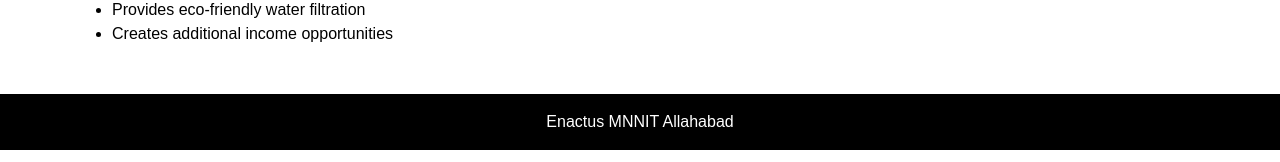
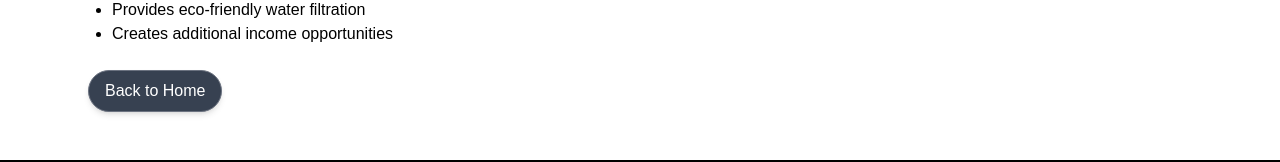
Before and after one commit to Manish-Sharma26/Enactus, a React (Create React App) app: page /neer in a window 1280 px wide. Shown: the part 686-848 px from the top of the page. Built offline with nearby package versions, Linux system fonts and the light colour scheme; the HTML template or start-up script is replaced by a standard one; a web font is replaced by a local one.

Commit message:
back button added

```diff
--- a/src/components/Moonj.js
+++ b/src/components/Moonj.js
@@ -1,7 +1,9 @@
 import React, { useState, useEffect } from 'react';
+import { useNavigate } from 'react-router-dom';
 
 const Moonj = () => {
   const [currentImageIndex, setCurrentImageIndex] = useState(0);
+  const navigate = useNavigate();  // Initialize useNavigate
   const images = [
     "https://enactus-mnnit.netlify.app/img/enactus/moonj/moonj%20(2).jpg",
     "https://enactus-mnnit.netlify.app/img/enactus/moonj/moonj%20(3).jpg",
@@ -9,12 +11,24 @@
   ];
 
   useEffect(() => {
+    window.scrollTo(0, 0);
     const interval = setInterval(() => {
       setCurrentImageIndex((prevIndex) => (prevIndex + 1) % images.length);
     }, 5000); // Change image every 5 seconds
 
     return () => clearInterval(interval);
   }, []); // Run once on component mount
+
+  const handleBackClick = () => {
+    navigate('/');  // Navigate to home page first
+    window.scrollTo(0,0);
+    setTimeout(() => {
+      const projectSection = document.querySelector('#projects');  // Target the projects section by ID
+      if (projectSection) {
+        projectSection.scrollIntoView({ behavior: 'smooth' });  // Smooth scroll to the project section
+      }
+    }, 500);  // Delay to ensure navigation completes
+  };
 
   return (
     <div className="container mx-auto px-8 py-12 mt-7">
@@ -51,6 +65,14 @@
           ))}
         </div>
       </div>
+      {/* Back Button */}
+      <button
+    onClick={handleBackClick}
+    className="mt-6 ml-14 px-4 py-2 bg-black text-white rounded-full border border-gray-500 hover:bg-gray-700 shadow-md"
+>
+    Back to Home
+</button>
+
     </div>
   );
 };
--- a/src/components/Neer.js
+++ b/src/components/Neer.js
@@ -1,7 +1,9 @@
 import React, { useState, useEffect } from 'react';
+import { useNavigate } from 'react-router-dom';
 
 const Neer = () => {
   const [currentImageIndex, setCurrentImageIndex] = useState(0);
+  const navigate = useNavigate();  // Initialize useNavigate
   const images = [
     "https://enactus-mnnit.netlify.app/img/enactus/neer/neer%20(2).jpg",
     "https://enactus-mnnit.netlify.app/img/enactus/neer/neer%20(5).jpg",
@@ -9,12 +11,24 @@
   ];
 
   useEffect(() => {
+    window.scrollTo(0, 0);
     const interval = setInterval(() => {
       setCurrentImageIndex((prevIndex) => (prevIndex + 1) % images.length);
     }, 5000); // Change image every 5 seconds
 
     return () => clearInterval(interval);
   }, []); // Run once on component mount
+
+  const handleBackClick = () => {
+    navigate('/');  // Navigate to home page first
+    window.scrollTo(0,0);
+    setTimeout(() => {
+      const projectSection = document.querySelector('#projects');  // Target the projects section by ID
+      if (projectSection) {
+        projectSection.scrollIntoView({ behavior: 'smooth' });  // Smooth scroll to the project section
+      }
+    }, 500);  // Delay to ensure navigation completes
+  };
 
   return (
     <div className="container mx-auto px-8 py-12 mt-7">
@@ -52,6 +66,14 @@
           ))}
         </div>
       </div>
+      {/* Back Button */}
+      <button
+    onClick={handleBackClick}
+    className="mt-6 ml-14 px-4 py-2 bg-gray-700 text-white rounded-full border border-gray-500 hover:bg-gray-800 shadow-md"
+>
+    Back to Home
+</button>
+
     </div>
   );
 };
--- a/src/components/Sahyog.js
+++ b/src/components/Sahyog.js
@@ -1,7 +1,9 @@
 import React, { useState, useEffect } from 'react';
+import { useNavigate } from 'react-router-dom';
 
 const Sahyog = () => {
   const [currentImageIndex, setCurrentImageIndex] = useState(0);
+  const navigate = useNavigate();  // Initialize useNavigate
   const images = [
     "https://enactus-mnnit.netlify.app/img/enactus/sahyog/sahyog%20(1).jpg",
     "https://enactus-mnnit.netlify.app/img/enactus/sahyog/sahyog%20(2).jpg",
@@ -9,12 +11,24 @@
   ];
 
   useEffect(() => {
+    window.scrollTo(0, 0);
     const interval = setInterval(() => {
       setCurrentImageIndex((prevIndex) => (prevIndex + 1) % images.length);
     }, 5000); // Change image every 5 seconds
 
     return () => clearInterval(interval);
   }, []); // Run once on component mount
+
+  const handleBackClick = () => {
+    navigate('/');  // Navigate to home page first
+    window.scrollTo(0,0);
+    setTimeout(() => {
+      const projectSection = document.querySelector('#projects');
+      if (projectSection) {
+        projectSection.scrollIntoView({ behavior: 'smooth' });  // Smooth scrolling to the project section
+      }
+    }, 400);  // Delay to ensure navigation completes
+  };
 
   return (
     <div className="container mx-auto px-8 py-12 mt-7">
@@ -52,6 +66,14 @@
           ))}
         </div>
       </div>
+      {/* Back Button */}
+      <button
+    onClick={handleBackClick}
+    className="mt-6 ml-14 px-4 py-2 bg-black text-white rounded-full border border-gray-600 hover:bg-gray-700 shadow-md"
+>
+    Back to Home
+</button>
+
     </div>
   );
 };
--- a/src/components/Samvesh.js
+++ b/src/components/Samvesh.js
@@ -1,7 +1,9 @@
 import React, { useState, useEffect } from 'react';
+import { useNavigate } from 'react-router-dom';
 
 const Samvesh = () => {
   const [currentImageIndex, setCurrentImageIndex] = useState(0);
+  const navigate = useNavigate();  // Initialize useNavigate
   const images = [
     "https://enactus-mnnit.netlify.app/img/enactus/samvesh/samvesh%20(1).jpg",
     "https://enactus-mnnit.netlify.app/img/enactus/samvesh/samvesh%20(2).jpg",
@@ -9,12 +11,24 @@
   ];
 
   useEffect(() => {
+    window.scrollTo(0, 0);
     const interval = setInterval(() => {
       setCurrentImageIndex((prevIndex) => (prevIndex + 1) % images.length);
     }, 5000); // Change image every 5 seconds
 
     return () => clearInterval(interval);
   }, []); // Run once on component mount
+
+  const handleBackClick = () => {
+    navigate('/');  // Navigate to home page first
+    window.scrollTo(0,0);
+    setTimeout(() => {
+      const projectSection = document.querySelector('#projects');  // Target the projects section by ID
+      if (projectSection) {
+        projectSection.scrollIntoView({ behavior: 'smooth' });  // Smooth scroll to the project section
+      }
+    }, 250);  // Delay to ensure navigation completes
+  };
 
   return (
     <div className="container mx-auto px-8 py-12 mt-7">
@@ -51,6 +65,13 @@
           ))}
         </div>
       </div>
+      <button
+    onClick={handleBackClick}
+    className="mt-6 ml-14 px-4 py-2 bg-black text-white rounded-full border border-gray-500 hover:bg-gray-700 shadow-md"
+>
+    Back to Home
+</button>
+
     </div>
   );
 };
```
Also changed, not shown: 1 other file (tests, documents, lock files or other folders).
